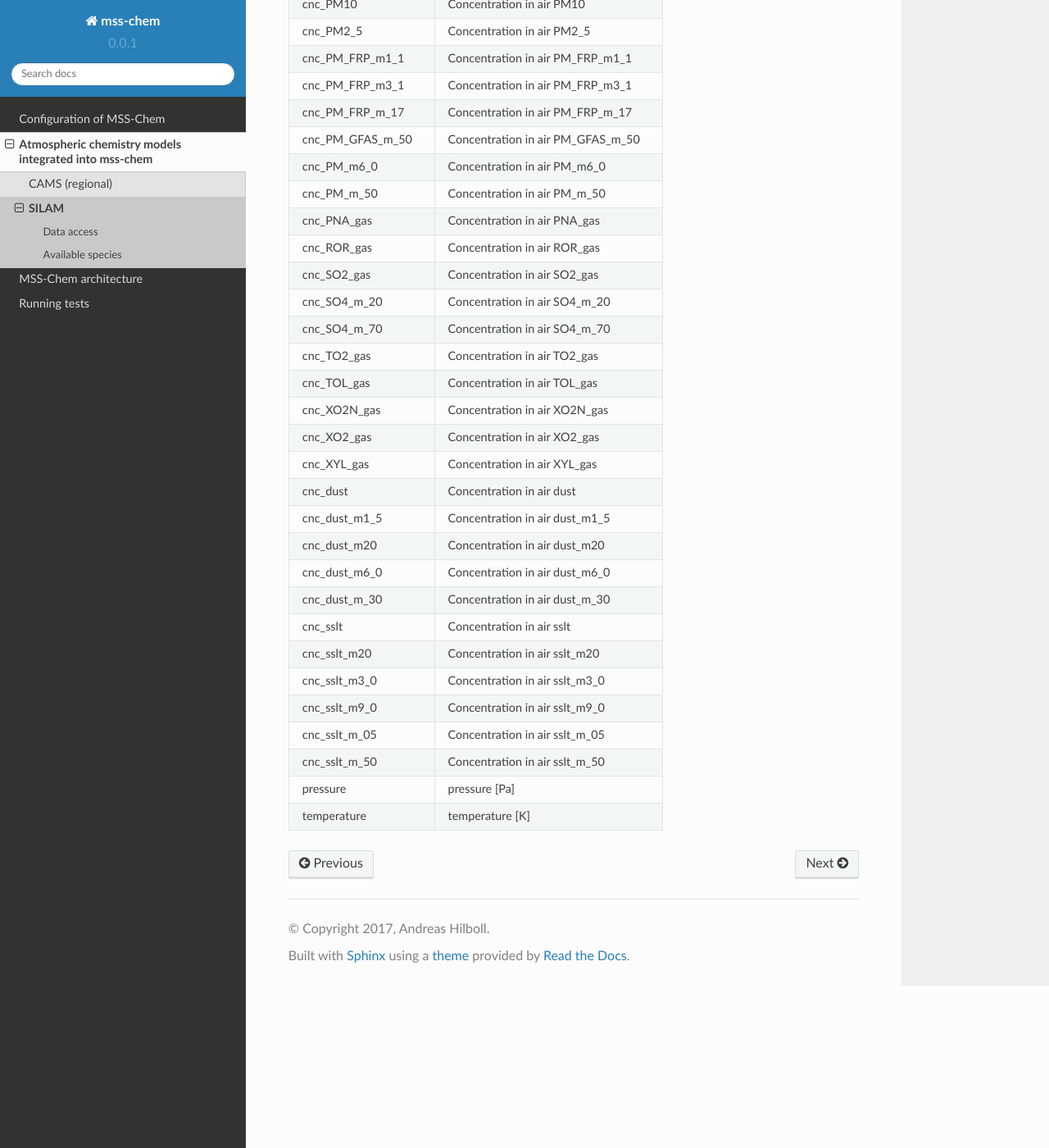
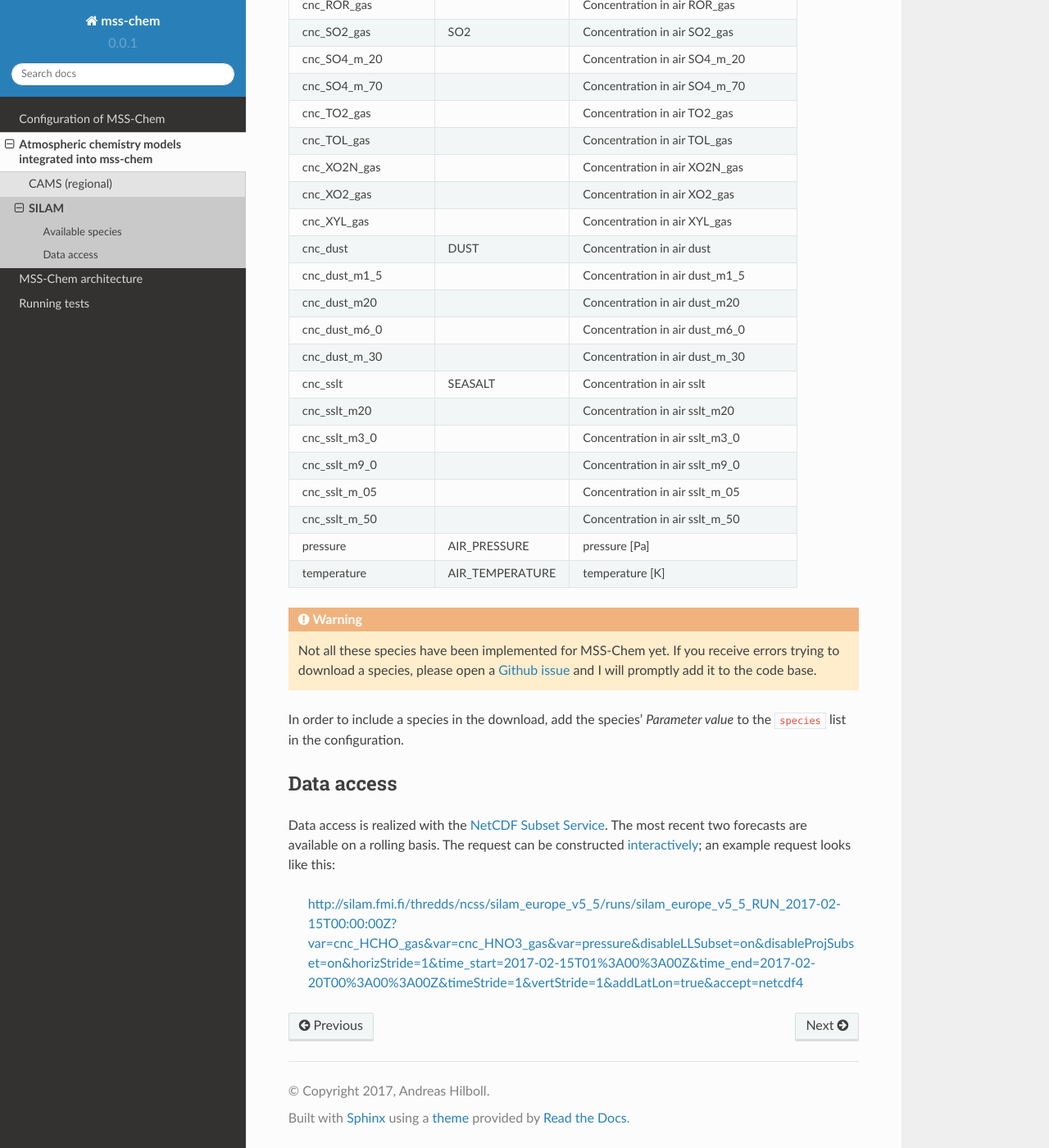
Before and after one commit to andreas-h/mss-chem, a Sphinx documentation site: the page built from docs/models/silam.rst, in a window 1280 px wide and 1400 px high, scrolled down 2128 px. Shown: the whole window at 82% size. Built offline with Sphinx 7.4.7 and the Read the Docs theme 2.0.0, drawn with Linux system fonts in a browser that asks for light colours; some of the changed lines change nothing that is shown; some of the changed text lies outside the part shown.

Commit message:
DOC: SILAM documenation

```diff
--- a/docs/models/silam.rst
+++ b/docs/models/silam.rst
@@ -19,6 +19,96 @@ explosion, as well as interfaces to ship emission system STEAM and fire
 information system IS4FRIES.
 
 
+Available species
+=================
+
+As of 08 June 2017, the following species are available from the SILAM model
+(all on with altitude levels 12.5 50.0 125.0 275.0 575.0 1150.0 2125.0 3725.0
+5725.0 7725.0 m):
+
+===================  ===============  ===================================
+Variable             Parameter value  Description
+===================  ===============  ===================================
+ air_dens            AIR_DENSITY      Air density [kg/m3]
+ cnc_ALD2_gas                         Concentration in air ALD2_gas
+ cnc_C2O3_gas                         Concentration in air C2O3_gas
+ cnc_C5H8_gas                         Concentration in air C5H8_gas
+ cnc_CH3O2_gas                        Concentration in air CH3O2_gas
+ cnc_CH3OOH_gas                       Concentration in air CH3OOH_gas
+ cnc_CO_gas          CO               Concentration in air CO_gas
+ cnc_CRES_gas                         Concentration in air CRES_gas
+ cnc_CRO_gas                          Concentration in air CRO_gas
+ cnc_ETH_gas                          Concentration in air ETH_gas
+ cnc_H2O2_gas                         Concentration in air H2O2_gas
+ cnc_HCHO_gas        HCHO             Concentration in air HCHO_gas
+ cnc_HNO3_gas        HNO3             Concentration in air HNO3_gas
+ cnc_HO2_gas                          Concentration in air HO2_gas
+ cnc_HONO_gas                         Concentration in air HONO_gas
+ cnc_MGLY_gas                         Concentration in air MGLY_gas
+ cnc_N2O5_gas                         Concentration in air N2O5_gas
+ cnc_NH3_gas                          Concentration in air NH3_gas
+ cnc_NH415SO4_m_20                    Concentration in air NH415SO4_m_20
+ cnc_NH415SO4_m_70                    Concentration in air NH415SO4_m_70
+ cnc_NH4NO3_m_70                      Concentration in air NH4NO3_m_70
+ cnc_NMVOC_gas       NMVOC            Concentration NMVOC
+ cnc_NO2_gas         NO2              Concentration in air NO2_gas
+ cnc_NO3_c_m3_0                       Concentration in air NO3_c_m3_0
+ cnc_NO3_gas                          Concentration in air NO3_gas
+ cnc_NO3rad_gas                       Concentration in air NO3rad_gas
+ cnc_NOP_gas                          Concentration in air NOP_gas
+ cnc_NO_gas          NO               Concentration in air NO_gas
+ cnc_O1D_gas                          Concentration in air O1D_gas
+ cnc_O3_gas          O3               Concentration in air O3_gas
+ cnc_OH_gas                           Concentration in air OH_gas
+ cnc_OLE_gas                          Concentration in air OLE_gas
+ cnc_OPEN_gas                         Concentration in air OPEN_gas
+ cnc_O_gas                            Concentration in air O_gas
+ cnc_PAN_gas         PANS             Concentration in air PAN_gas
+ cnc_PAR_gas                          Concentration in air PAR_gas
+ cnc_PM10            PM10             Concentration in air PM10
+ cnc_PM2_5           PM25             Concentration in air PM2_5
+ cnc_PM_FRP_m1_1                      Concentration in air PM_FRP_m1_1
+ cnc_PM_FRP_m3_1                      Concentration in air PM_FRP_m3_1
+ cnc_PM_FRP_m_17                      Concentration in air PM_FRP_m_17
+ cnc_PM_GFAS_m_50                     Concentration in air PM_GFAS_m_50
+ cnc_PM_m6_0                          Concentration in air PM_m6_0
+ cnc_PM_m_50                          Concentration in air PM_m_50
+ cnc_PNA_gas                          Concentration in air PNA_gas
+ cnc_ROR_gas                          Concentration in air ROR_gas
+ cnc_SO2_gas         SO2              Concentration in air SO2_gas
+ cnc_SO4_m_20                         Concentration in air SO4_m_20
+ cnc_SO4_m_70                         Concentration in air SO4_m_70
+ cnc_TO2_gas                          Concentration in air TO2_gas
+ cnc_TOL_gas                          Concentration in air TOL_gas
+ cnc_XO2N_gas                         Concentration in air XO2N_gas
+ cnc_XO2_gas                          Concentration in air XO2_gas
+ cnc_XYL_gas                          Concentration in air XYL_gas
+ cnc_dust            DUST             Concentration in air dust
+ cnc_dust_m1_5                        Concentration in air dust_m1_5
+ cnc_dust_m20                         Concentration in air dust_m20
+ cnc_dust_m6_0                        Concentration in air dust_m6_0
+ cnc_dust_m_30                        Concentration in air dust_m_30
+ cnc_sslt            SEASALT          Concentration in air sslt
+ cnc_sslt_m20                         Concentration in air sslt_m20
+ cnc_sslt_m3_0                        Concentration in air sslt_m3_0
+ cnc_sslt_m9_0                        Concentration in air sslt_m9_0
+ cnc_sslt_m_05                        Concentration in air sslt_m_05
+ cnc_sslt_m_50                        Concentration in air sslt_m_50
+ pressure            AIR_PRESSURE     pressure [Pa]
+ temperature         AIR_TEMPERATURE  temperature [K]
+===================  ===============  ===================================
+
+.. warning::
+
+   Not all these species have been implemented for MSS-Chem yet.  If you receive
+   errors trying to download a species, please open a `Github issue
+   <https://github.com/andreas-h/mss-chem/issues/new>`__ and I will promptly add
+   it to the code base.
+
+In order to include a species in the download, add the species' *Parameter
+value* to the ``species`` list in the configuration.
+
+
 Data access
 ===========
 
@@ -34,83 +124,3 @@ example request looks like this:
 .. _SILAM: http://silam.fmi.fi/
 .. _FMI: http://en.ilmatieteenlaitos.fi/
 .. _`NetCDF Subset Service`:  https://www.unidata.ucar.edu/software/thredds/current/tds/reference/NetcdfSubsetServiceReference.html
-
-
-Available species
-=================
-
-As of 08 June 2017, the following species are available from the SILAM model
-(all on with altitude levels 12.5 50.0 125.0 275.0 575.0 1150.0 2125.0 3725.0
-5725.0 7725.0 m):
-
-===================  ===================================
-Variable             Description
-===================  ===================================
- air_dens            Air density [kg/m3]
- cnc_ALD2_gas        Concentration in air ALD2_gas
- cnc_C2O3_gas        Concentration in air C2O3_gas
- cnc_C5H8_gas        Concentration in air C5H8_gas
- cnc_CH3O2_gas       Concentration in air CH3O2_gas
- cnc_CH3OOH_gas      Concentration in air CH3OOH_gas
- cnc_CO_gas          Concentration in air CO_gas
- cnc_CRES_gas        Concentration in air CRES_gas
- cnc_CRO_gas         Concentration in air CRO_gas
- cnc_ETH_gas         Concentration in air ETH_gas
- cnc_H2O2_gas        Concentration in air H2O2_gas
- cnc_HCHO_gas        Concentration in air HCHO_gas
- cnc_HNO3_gas        Concentration in air HNO3_gas
- cnc_HO2_gas         Concentration in air HO2_gas
- cnc_HONO_gas        Concentration in air HONO_gas
- cnc_MGLY_gas        Concentration in air MGLY_gas
- cnc_N2O5_gas        Concentration in air N2O5_gas
- cnc_NH3_gas         Concentration in air NH3_gas
- cnc_NH415SO4_m_20   Concentration in air NH415SO4_m_20
- cnc_NH415SO4_m_70   Concentration in air NH415SO4_m_70
- cnc_NH4NO3_m_70     Concentration in air NH4NO3_m_70
- cnc_NMVOC_gas       Concentration NMVOC
- cnc_NO2_gas         Concentration in air NO2_gas
- cnc_NO3_c_m3_0      Concentration in air NO3_c_m3_0
- cnc_NO3_gas         Concentration in air NO3_gas
- cnc_NO3rad_gas      Concentration in air NO3rad_gas
- cnc_NOP_gas         Concentration in air NOP_gas
- cnc_NO_gas          Concentration in air NO_gas
- cnc_O1D_gas         Concentration in air O1D_gas
- cnc_O3_gas          Concentration in air O3_gas
- cnc_OH_gas          Concentration in air OH_gas
- cnc_OLE_gas         Concentration in air OLE_gas
- cnc_OPEN_gas        Concentration in air OPEN_gas
- cnc_O_gas           Concentration in air O_gas
- cnc_PAN_gas         Concentration in air PAN_gas
- cnc_PAR_gas         Concentration in air PAR_gas
- cnc_PM10            Concentration in air PM10
- cnc_PM2_5           Concentration in air PM2_5
- cnc_PM_FRP_m1_1     Concentration in air PM_FRP_m1_1
- cnc_PM_FRP_m3_1     Concentration in air PM_FRP_m3_1
- cnc_PM_FRP_m_17     Concentration in air PM_FRP_m_17
- cnc_PM_GFAS_m_50    Concentration in air PM_GFAS_m_50
- cnc_PM_m6_0         Concentration in air PM_m6_0
- cnc_PM_m_50         Concentration in air PM_m_50
- cnc_PNA_gas         Concentration in air PNA_gas
- cnc_ROR_gas         Concentration in air ROR_gas
- cnc_SO2_gas         Concentration in air SO2_gas
- cnc_SO4_m_20        Concentration in air SO4_m_20
- cnc_SO4_m_70        Concentration in air SO4_m_70
- cnc_TO2_gas         Concentration in air TO2_gas
- cnc_TOL_gas         Concentration in air TOL_gas
- cnc_XO2N_gas        Concentration in air XO2N_gas
- cnc_XO2_gas         Concentration in air XO2_gas
- cnc_XYL_gas         Concentration in air XYL_gas
- cnc_dust            Concentration in air dust
- cnc_dust_m1_5       Concentration in air dust_m1_5
- cnc_dust_m20        Concentration in air dust_m20
- cnc_dust_m6_0       Concentration in air dust_m6_0
- cnc_dust_m_30       Concentration in air dust_m_30
- cnc_sslt            Concentration in air sslt
- cnc_sslt_m20        Concentration in air sslt_m20
- cnc_sslt_m3_0       Concentration in air sslt_m3_0
- cnc_sslt_m9_0       Concentration in air sslt_m9_0
- cnc_sslt_m_05       Concentration in air sslt_m_05
- cnc_sslt_m_50       Concentration in air sslt_m_50
- pressure            pressure [Pa]
- temperature         temperature [K]
-===================  ===================================
```
